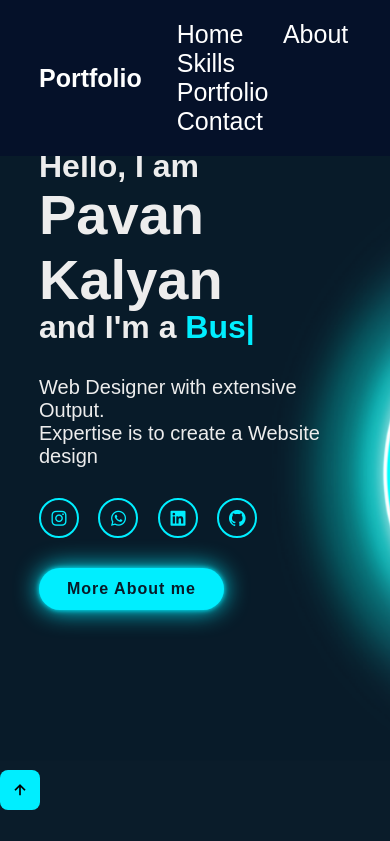
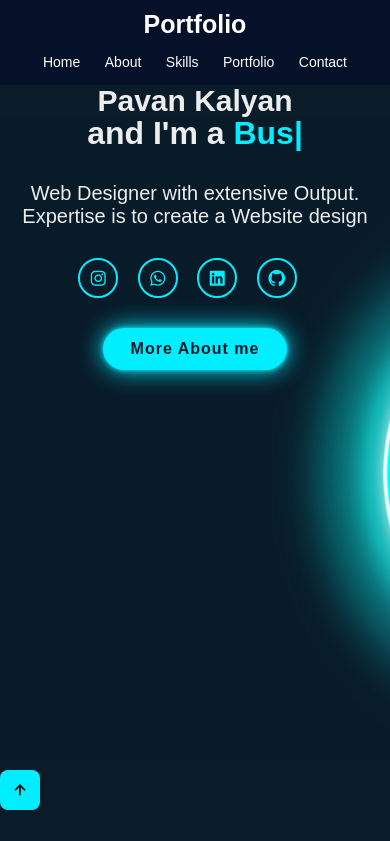
Before and after one commit to mrstrange02/Portifolio, a plain HTML site: page index.html in a window 390 px wide. Shown: the top 841 px of the page. Drawn offline with nearby package versions, Linux system fonts and the light colour scheme.

Commit message:
portipolio

```diff
--- a/stylesheet.css
+++ b/stylesheet.css
@@ -976,3 +976,108 @@ contact-list li a:hover{
         opacity: 1;
     }
 }
+
+
+
+
+/* Base styles */
+* {
+    margin: 0;
+    padding: 0;
+    box-sizing: border-box;
+    scroll-behavior: smooth;
+    font-family: 'Poppins', sans-serif;
+}
+
+body {
+    color: #ededed;
+    background: #081b29;
+}
+
+.header {
+    position: fixed;
+    top: 0;
+    left: 0;
+    width: 100%;
+    padding: 20px 5%;
+    background: #051129;
+    display: flex;
+    justify-content: space-between;
+    align-items: center;
+    z-index: 100;
+}
+
+.navbar a {
+    display: inline-block;
+    font-size: 20px;
+    color: #fff;
+    text-decoration: none;
+    font-weight: 500;
+    margin-left: 20px;
+    transition: 0.3s;
+}
+
+.navbar a:hover {
+    color: #0ef;
+}
+
+/* Responsive Styles */
+@media screen and (max-width: 1024px) {
+    .header {
+        padding: 15px 3%;
+    }
+
+    .navbar a {
+        font-size: 18px;
+        margin-left: 15px;
+    }
+
+    .home-content h1 {
+        font-size: 45px;
+    }
+}
+
+@media screen and (max-width: 768px) {
+    .header {
+        flex-direction: column;
+        text-align: center;
+    }
+
+    .navbar {
+        margin-top: 10px;
+    }
+
+    .navbar a {
+        font-size: 16px;
+        margin: 5px 10px;
+    }
+
+    .home-content h1 {
+        font-size: 36px;
+    }
+
+    .about {
+        grid-template-columns: 1fr;
+        text-align: center;
+    }
+}
+
+@media screen and (max-width: 480px) {
+    .header {
+        padding: 10px 5%;
+    }
+
+    .navbar a {
+        font-size: 14px;
+    }
+
+    .home {
+        flex-direction: column;
+        padding: 50px 5%;
+        text-align: center;
+    }
+
+    .home-content h1 {
+        font-size: 30px;
+    }
+}
```
